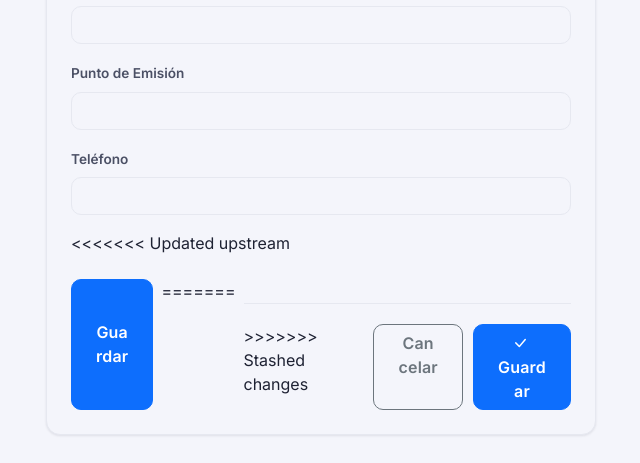
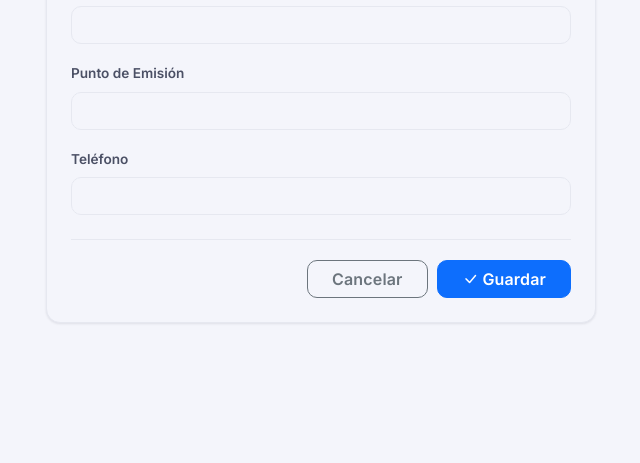
Before and after one commit to ElianWBG/Sales_a2-ISAAC, a Django app: page /configuracion/ in a window 1280 px wide. Shown: the part 931-1394 px from the top of the page, without its empty margins (451-1091 px from the left). After the commit the page ends 1255 px from the top, so only its background shows below. Run offline with Django 5.2, Linux system fonts and the light colour scheme; the visitor is signed in with stand-in values (Sample User, id 1); data comes from the database, SQL or seed files in the repository; some libraries are stand-ins or nearby versions.

Commit message:
Fix: resolver conflicto en configuracion_form.html

```diff
--- a/billing/templates/billing/configuracion_form.html
+++ b/billing/templates/billing/configuracion_form.html
@@ -38,13 +38,7 @@
             </div>
             {% endif %}
           {% endfor %}
-<<<<<<< Updated upstream
-
-          <div class="d-flex gap-2 mt-4">
-            <button type="submit" class="btn btn-primary px-4">Guardar</button>
-=======
           <div class="form-actions">
->>>>>>> Stashed changes
             <a href="{% url 'billing:home' %}" class="btn btn-outline-secondary px-4">Cancelar</a>
             <button type="submit" class="btn btn-primary px-4"><i class="bi bi-check-lg me-1"></i>Guardar</button>
           </div>
```
